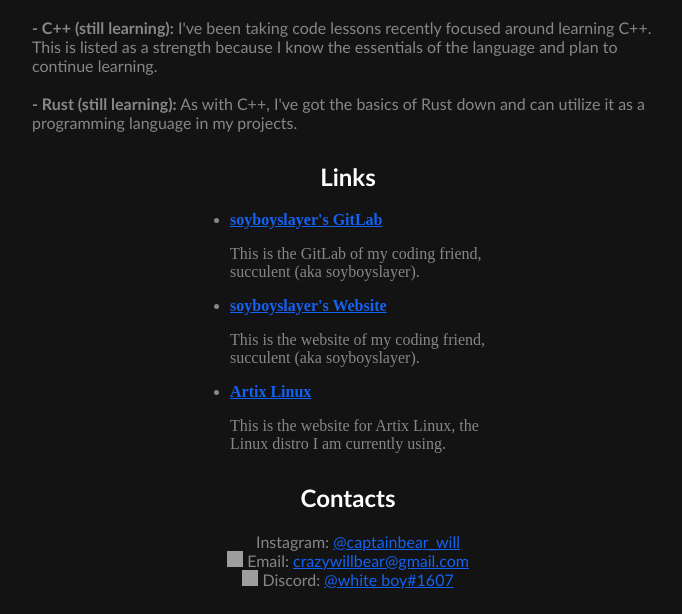
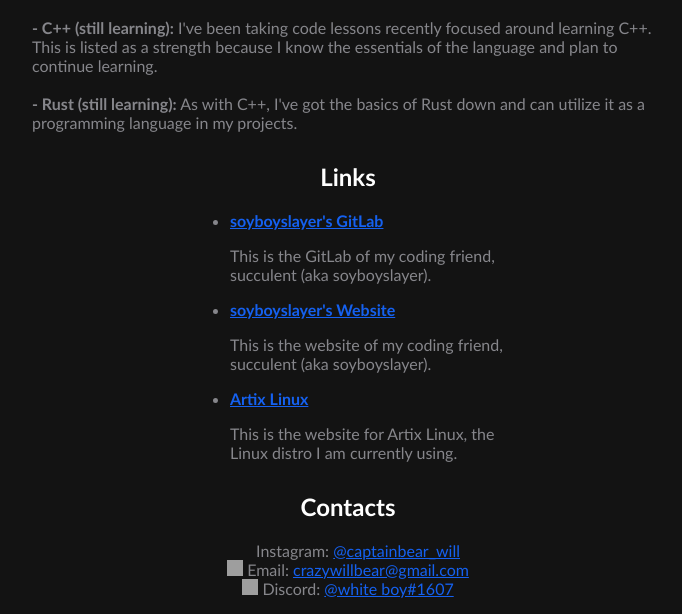
Before and after one commit to CrazyWillBear/CrazyWillBear.github.io, a PHP site: page / in a window 1280 px wide. Shown: the part 590-1204 px from the top of the page, without its empty margins (292-974 px from the left). Before the commit the page ends 1179 px from the top, so only its background shows below. Run offline with PHP 8.4, Linux system fonts and the light colour scheme; grey boxes are pictures that could not be loaded.

Commit message:
Fix fonts

```diff
--- a/style.css
+++ b/style.css
@@ -46,8 +46,8 @@ body {
   margin-right: auto;
 	width: 25%;
 	color: #86868B;
+  font-family: Trebuchet MS;
 }
-
 
 .center {
 	text-align: center;
```
